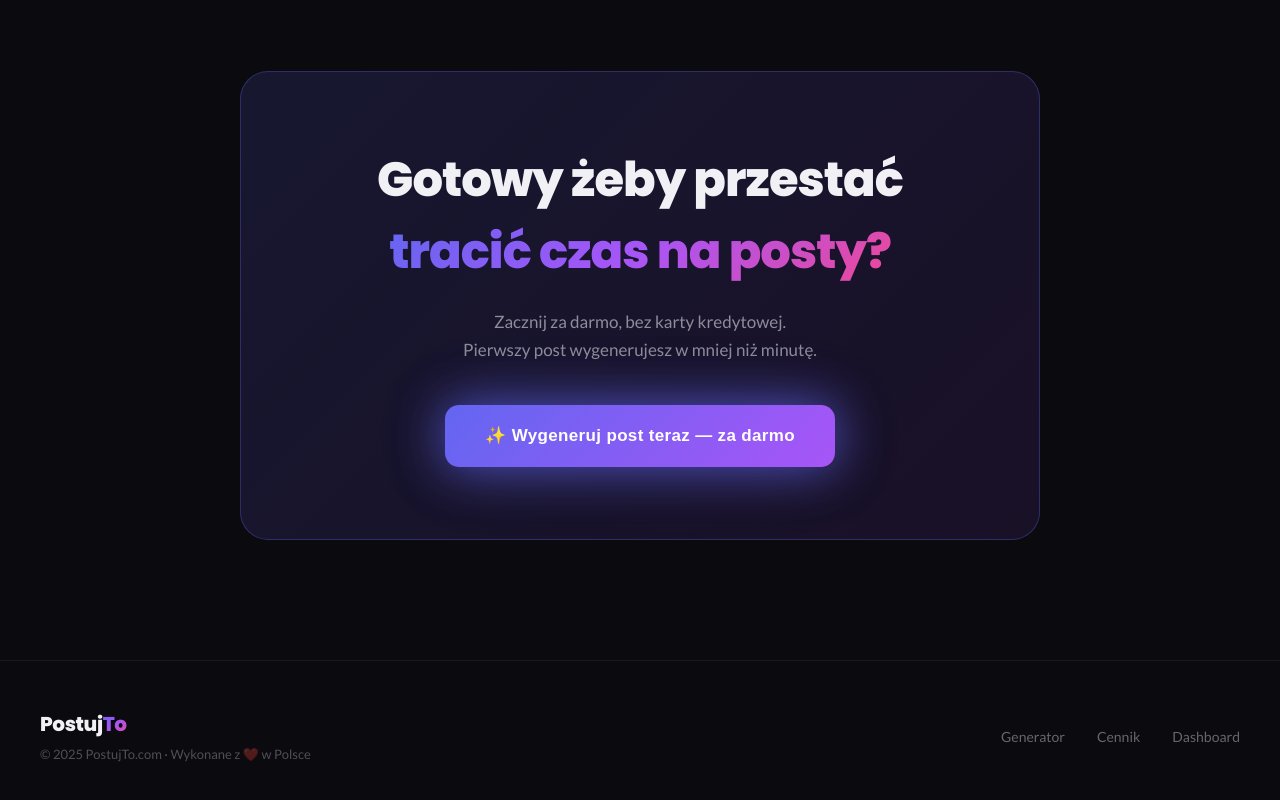
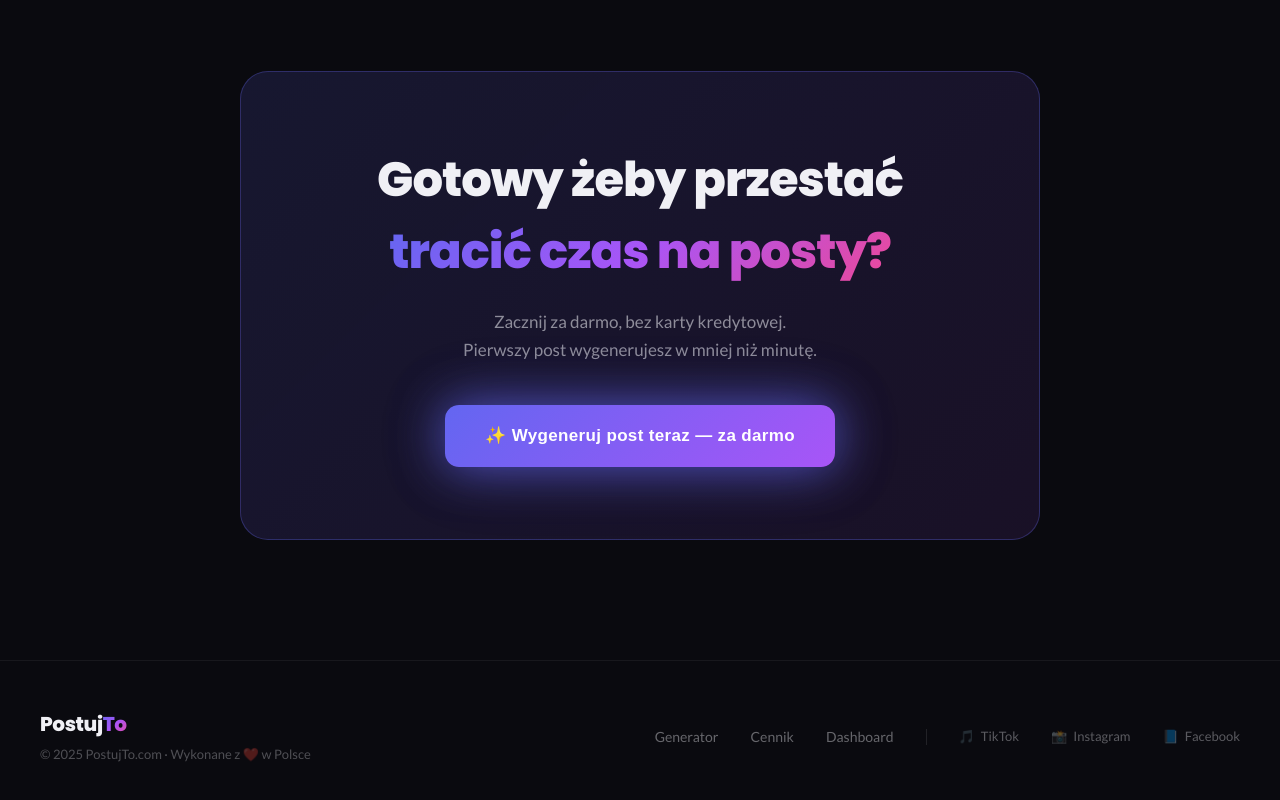
Before and after one commit to PostujTo/postujto, a Next.js app: page / in a window 1280 px wide. Shown: the part 5833-6633 px from the top of the page. Built offline with nearby package versions, Linux system fonts and the light colour scheme; no server answers.

Commit message:
feat: social media links with UTMs in footer

```diff
--- a/app/page.tsx
+++ b/app/page.tsx
@@ -756,7 +756,7 @@ export default function LandingPage() {
               © 2025 PostujTo.com · Wykonane z ❤️ w Polsce
             </p>
           </div>
-          <div style={{ display: 'flex', gap: 32 }}>
+          <div style={{ display: 'flex', gap: 32, alignItems: 'center', flexWrap: 'wrap' }}>
               {[
                 { label: 'Generator', href: '/app' },
                 { label: 'Cennik', href: '#pricing' },
@@ -769,6 +769,20 @@ export default function LandingPage() {
                   {link.label}
                 </Link>
               ))}
+              <div style={{ width: 1, height: 16, background: 'rgba(255,255,255,0.1)' }} />
+              {[
+                { label: 'TikTok', href: 'https://www.tiktok.com/@reklamyzpostujto?utm_source=postujto_landing&utm_medium=footer&utm_campaign=social', emoji: '🎵' },
+                { label: 'Instagram', href: 'https://www.instagram.com/reklamyzpostujto?utm_source=postujto_landing&utm_medium=footer&utm_campaign=social', emoji: '📸' },
+                { label: 'Facebook', href: 'https://www.facebook.com/reklamyzpostujto?utm_source=postujto_landing&utm_medium=footer&utm_campaign=social', emoji: '📘' },
+              ].map(social => (
+                <a key={social.label} href={social.href} target="_blank" rel="noopener noreferrer"
+                  style={{ display: 'flex', alignItems: 'center', gap: 6, fontSize: 13, color: 'rgba(240,240,245,0.35)', textDecoration: 'none', transition: 'color 0.2s' }}
+                  onMouseEnter={e => (e.currentTarget.style.color = '#a5b4fc')}
+                  onMouseLeave={e => (e.currentTarget.style.color = 'rgba(240,240,245,0.35)')}
+                >
+                  <span>{social.emoji}</span>{social.label}
+                </a>
+              ))}
             </div>
         </div>
       </footer>
```
Lines whose indentation alone changed are shown as unchanged.
